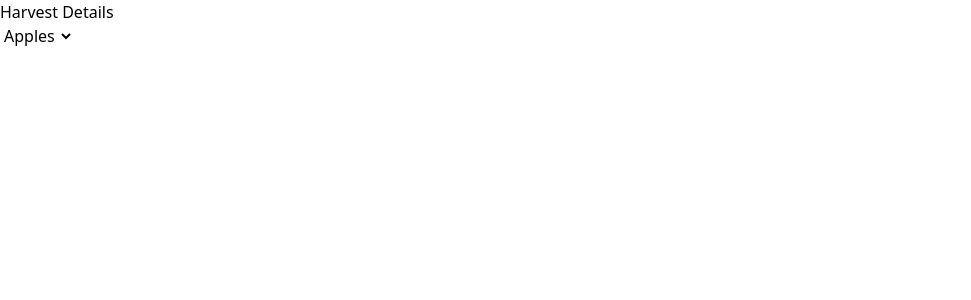
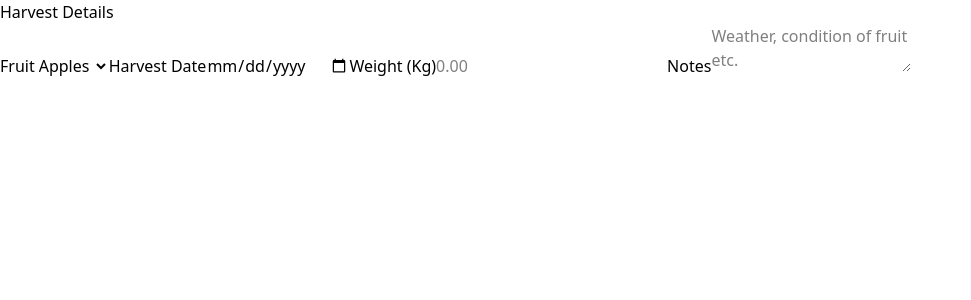
Before and after one commit to jl-stephenson/wine-cider-tracker-proto, a React (Vite) app: page / in a window 1280 px wide. Shown: the top 300 px of the page, without its empty margins (0-971 px from the left). Built offline with nearby package versions, Linux system fonts and the light colour scheme.

Commit message:
test: minimal passing test app render

```diff
--- a/src/App.tsx
+++ b/src/App.tsx
@@ -3,11 +3,17 @@ export default function App() {
     <main>
       <form>
         <h2>Harvest Details</h2>
-        <label htmlFor="fruit"></label>
+        <label htmlFor="fruit">Fruit</label>
         <select id="fruit" aria-expanded="false">
           <option>Apples</option>
           <option>Grapes</option>
         </select>
+        <label htmlFor="date">Harvest Date</label>
+        <input id="date" type="date" />
+        <label htmlFor="weight">Weight (Kg)</label>
+        <input id="weight" type="number" step="0.01" placeholder="0.00" />
+        <label htmlFor="notes">Notes</label>
+        <textarea id="notes" placeholder="Weather, condition of fruit etc." />
       </form>
     </main>
   );
```
Also changed, not shown: 1 other file (tests, documents, lock files or other folders).
